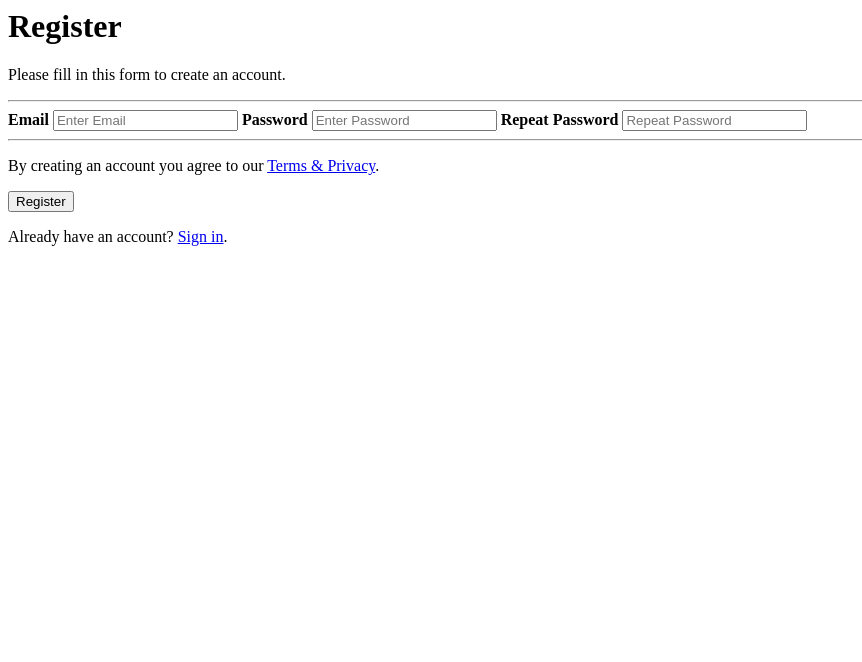
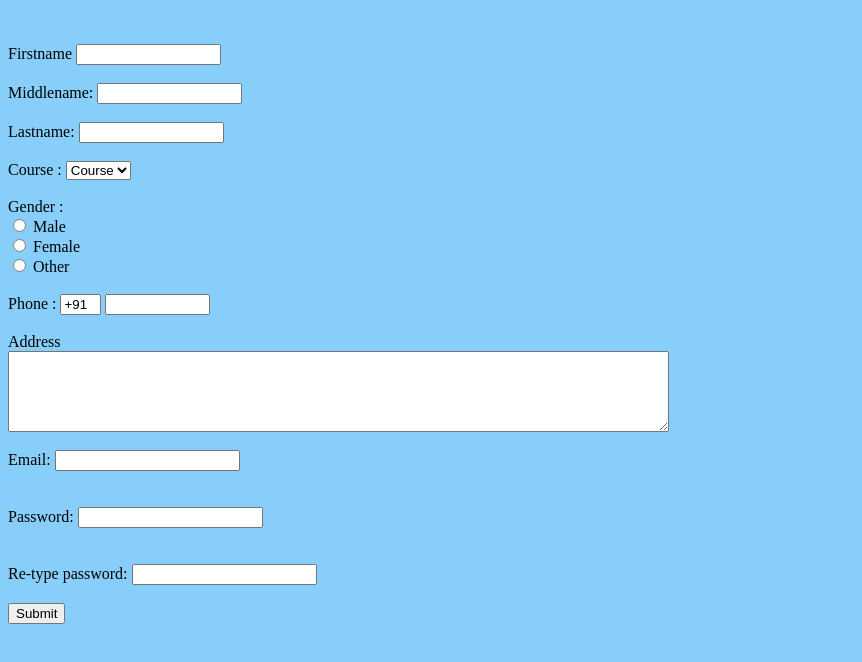
Before and after one commit to Suvansh7/register, a plain HTML site: page index.html in a window 1280 px wide. Shown: the whole page, without its empty margins (0-862 px from the left). Drawn offline with Linux system fonts and the light colour scheme.

Commit message:
Update index.html

```diff
--- a/index.html
+++ b/index.html
@@ -1,24 +1,64 @@
-<form action="action_page.php">
-    <div class="container">
-      <h1>Register</h1>
-      <p>Please fill in this form to create an account.</p>
-      <hr>
+<Html>
+<head>
+<title>
+Registration Page
+</title>
+</head>
+<body bgcolor="Lightskyblue">
+<br>
+<br>
+<form>
 
-      <label for="email"><b>Email</b></label>
-      <input type="text" placeholder="Enter Email" name="email" id="email" required>
+<label> Firstname </label>
+<input type="text" name="firstname" size="15"/> <br> <br>
+<label> Middlename: </label>
+<input type="text" name="middlename" size="15"/> <br> <br>
+<label> Lastname: </label>
+<input type="text" name="lastname" size="15"/> <br> <br>
 
-      <label for="psw"><b>Password</b></label>
-      <input type="password" placeholder="Enter Password" name="psw" id="psw" required>
+<label>
+Course :
+</label>
+<select>
+<option value="Course">Course</option>
+<option value="BCA">BCA</option>
+<option value="BBA">BBA</option>
+<option value="B.Tech">B.Tech</option>
+<option value="MBA">MBA</option>
+<option value="MCA">MCA</option>
+<option value="M.Tech">M.Tech</option>
+</select>
 
-      <label for="psw-repeat"><b>Repeat Password</b></label>
-      <input type="password" placeholder="Repeat Password" name="psw-repeat" id="psw-repeat" required>
-      <hr>
+<br>
+<br>
+<label>
+Gender :
+</label><br>
+<input type="radio" name="male"/> Male <br>
+<input type="radio" name="female"/> Female <br>
+<input type="radio" name="other"/> Other
+<br>
+<br>
 
-      <p>By creating an account you agree to our <a href="#">Terms & Privacy</a>.</p>
-      <button type="submit" class="registerbtn">Register</button>
-    </div>
-
-    <div class="container signin">
-      <p>Already have an account? <a href="#">Sign in</a>.</p>
-    </div>
-  </form>
+<label>
+Phone :
+</label>
+<input type="text" name="country code"  value="+91" size="2"/>
+<input type="text" name="phone" size="10"/> <br> <br>
+Address
+<br>
+<textarea cols="80" rows="5" value="address">
+</textarea>
+<br> <br>
+Email:
+<input type="email" id="email" name="email"/> <br>
+<br> <br>
+Password:
+<input type="Password" id="pass" name="pass"> <br>
+<br> <br>
+Re-type password:
+<input type="Password" id="repass" name="repass"> <br> <br>
+<input type="button" value="Submit"/>
+</form>
+</body>
+</html>
```
